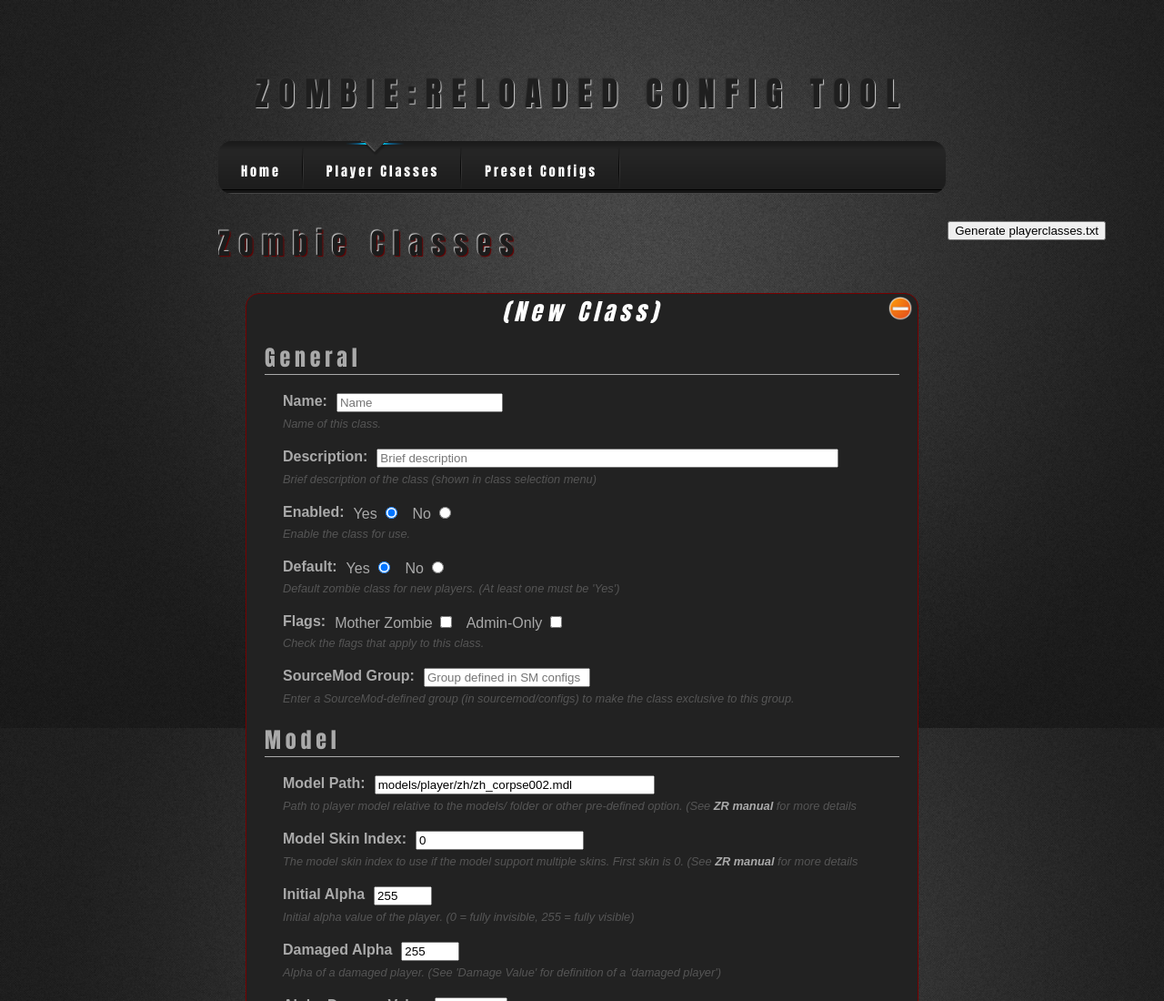
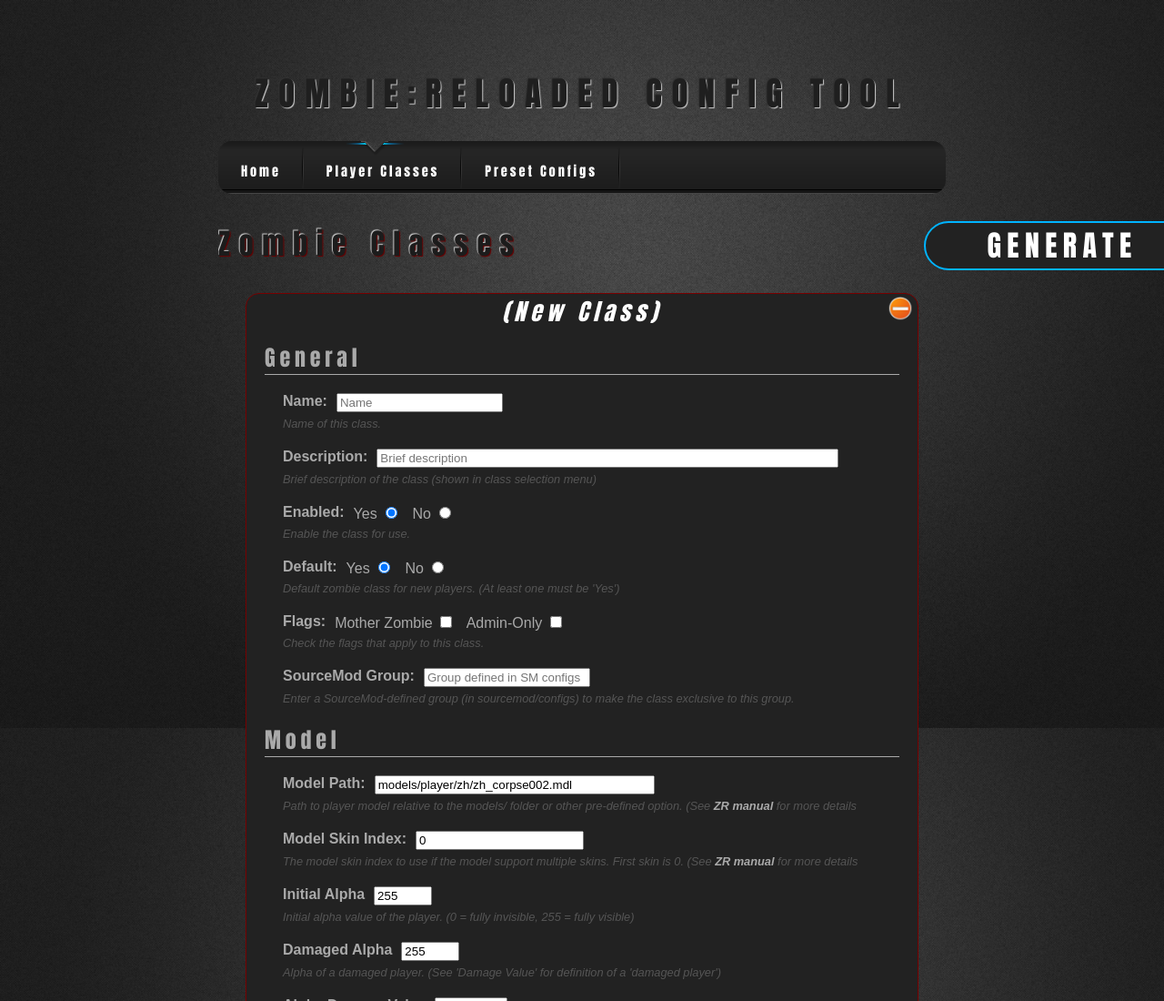
Before and after one commit to andrewborba10/ZR-Config-Tool, a plain HTML site: page zrconfigtool.html in a window 1280 px wide. Shown: the top 1100 px of the page at 91% size. Drawn offline with nearby package versions, Linux system fonts and the light colour scheme.

Commit message:
Beautified the submit button

```diff
--- a/_css/zrconfigtool.css
+++ b/_css/zrconfigtool.css
@@ -127,11 +127,6 @@ nav ul li:nth-of-type(4):hover ~ #lavalamp {
 }
 
 /* Aside styles */
-
-aside {
-	position: fixed;
-	right: 5%;
-}
 
 
 /* Section styles. */
@@ -339,6 +334,27 @@ footer p {
 	color: white;
 }
 
+#submitButton {
+	cursor: pointer;
+	width: 300px;
+	background: #222;
+	position: fixed;
+	right: -40px;
+	border: 2px solid #00B4FF;
+	-o-border-radius: 15px;
+	-ms-border-radius: 15px;
+	-moz-border-radius: 15px;
+	-webkit-border-radius: 40px;
+	border-radius: 40px;
+}
+
+#submitButton h2 {
+	color: white;
+	text-align: center;
+	line-height: 50px;
+	font-size: 2em;
+}
+
 /* Accordion styles */
 
 .accordion h2, .accordion h3 {
--- a/zrconfigtool.html
+++ b/zrconfigtool.html
@@ -29,9 +29,11 @@ Description: Main web page for the ZR Config Tool.
 	</nav>
 
 	<section id='content'>
-		<aside>
-			<button type'button' id='generateConfig' onclick='generateConfig();'> Generate playerclasses.txt </button>
-		</aside>
+
+		<div id='submitButton'>
+			<h2> GENERATE </h2>
+		</div>
+
 		<section id='zombieClasses'>
         	<div class='teamHeader'>
                 <h1> Zombie Classes </h1>
--- a/zrconfigtool.js
+++ b/zrconfigtool.js
@@ -957,12 +957,11 @@ $('img.deleteClassButton').click( function (event) {
 	event.preventDefault();
 });
 
-/* Called by generate config button */
-function generateConfig() {
+$('#submitButton').click(function () {
 	if (validateClasses()) {
 		inputToFile();
 	}
-}
+});
 
 /*
  * Accordion
```
